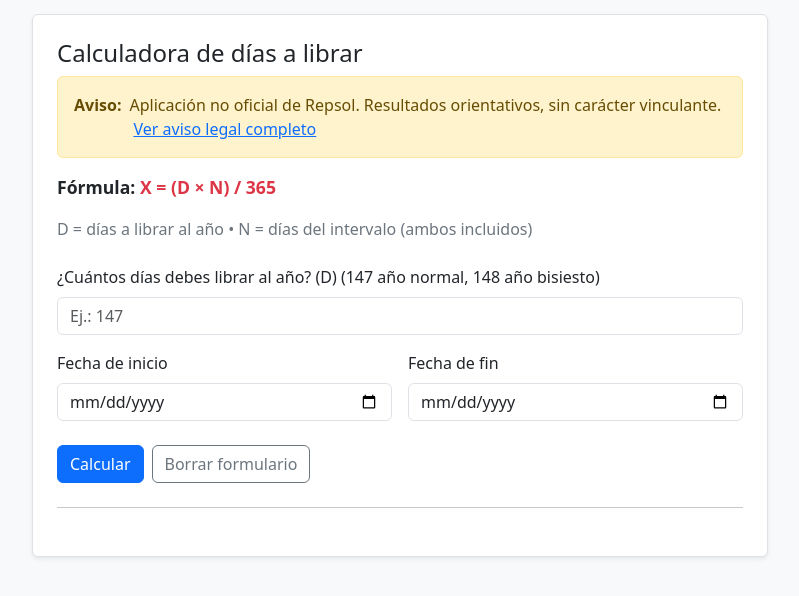
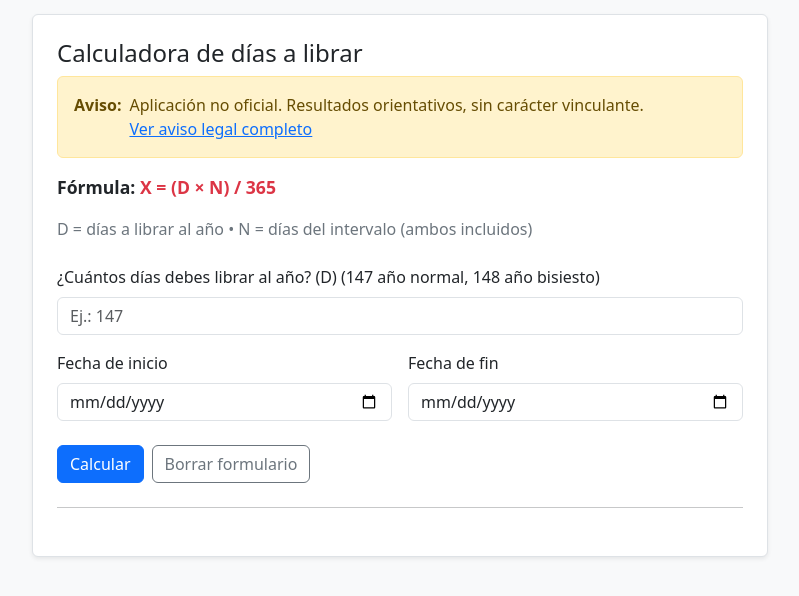
Before and after one commit to Namopy/calculadora, a plain HTML site: page index.html in a window 1280 px wide. Shown: the part 96-692 px from the top of the page, without its empty margins (240-1039 px from the left). Drawn offline with nearby package versions, Linux system fonts and the light colour scheme.

Commit message:
Insercion de aviso legal
Avido legal

```diff
--- a/index.html
+++ b/index.html
@@ -37,8 +37,8 @@
             <div class="alert alert-warning d-flex align-items-start gap-2" role="alert">
               <div class="fw-bold">Aviso:</div>
               <div class="legal-note">
-                Aplicación no oficial de Repsol. Resultados orientativos, sin carácter vinculante.
-                <a href="aviso-legal.html" class="legal-link ms-1">
+                Aplicación no oficial. Resultados orientativos, sin carácter vinculante.
+                <a href="aviso-legal.html" class="legal-link ms-1"><br>
                   Ver aviso legal completo
                 </a>
               </div>
```
